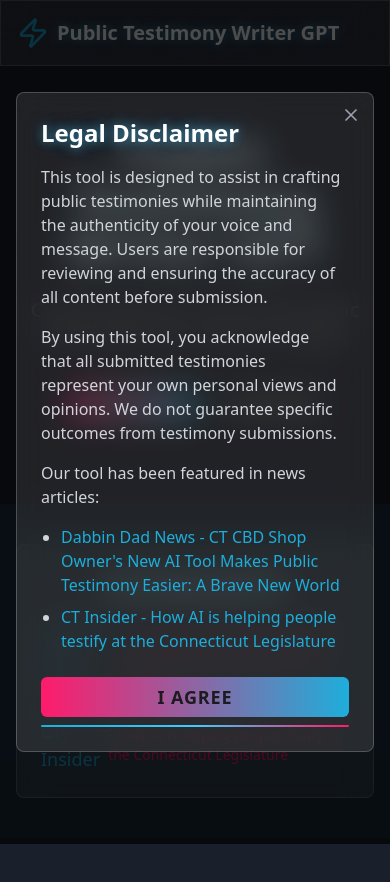
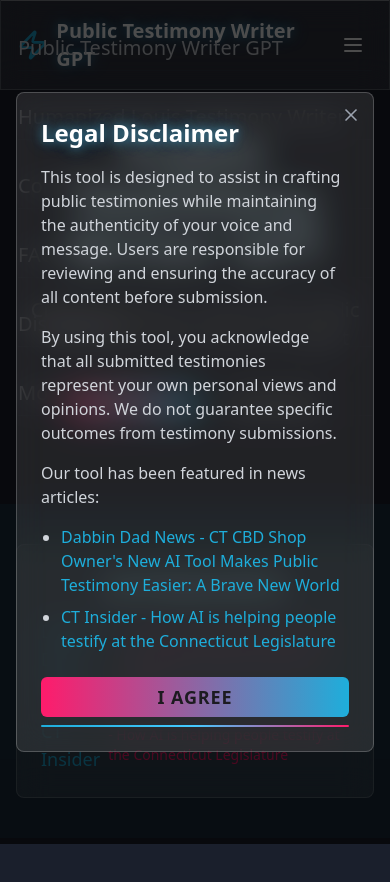
Before and after one commit to aiwebtools/publictestimonywriter, a React (Vite) app: page / in a window 390 px wide. Shown: the top 882 px of the page. Built offline with nearby package versions, Linux system fonts and the light colour scheme.

Commit message:
Implement mobile-friendly header menu
Implement a hamburger menu for the Header component to improve navigation on smaller screens.

```diff
--- a/src/components/Header.tsx
+++ b/src/components/Header.tsx
@@ -1,8 +1,16 @@
 
+import { useState } from "react";
 import { Button } from "@/components/ui/button";
-import { Zap } from "lucide-react";
+import { Menu, X, Zap } from "lucide-react";
+import { cn } from "@/lib/utils";
 
 const Header = () => {
+  const [isMenuOpen, setIsMenuOpen] = useState(false);
+
+  const toggleMenu = () => {
+    setIsMenuOpen(!isMenuOpen);
+  };
+
   return (
     <header className="fixed top-0 left-0 right-0 z-50 glass">
       <div className="container mx-auto px-4 py-4">
@@ -15,6 +23,7 @@ const Header = () => {
             </a>
           </div>
 
+          {/* Desktop Navigation */}
           <div className="hidden md:flex items-center space-x-6">
             <NavLink href="https://chatgpt.com/g/g-HEYmgtIzH-testimony-writer-gpt">
               Public Testimony Writer GPT
@@ -29,6 +38,44 @@ const Header = () => {
             <NavLink href="#disclaimer">Disclaimer</NavLink>
             <NavLink href="https://www.aiwebtools.ai">More AI Tools</NavLink>
           </div>
+
+          {/* Mobile Menu Button */}
+          <button
+            onClick={toggleMenu}
+            className="md:hidden p-2 text-white hover:text-cyberpunk-blue"
+            aria-label={isMenuOpen ? "Close menu" : "Open menu"}
+          >
+            {isMenuOpen ? <X className="w-6 h-6" /> : <Menu className="w-6 h-6" />}
+          </button>
+        </nav>
+      </div>
+
+      {/* Mobile Navigation Menu */}
+      <div
+        className={cn(
+          "fixed inset-0 z-40 bg-cyberpunk-dark/95 glass pt-20 transition-transform duration-300 ease-in-out md:hidden",
+          isMenuOpen ? "translate-y-0" : "-translate-y-full"
+        )}
+      >
+        <nav className="container mx-auto px-4 py-8 flex flex-col space-y-6">
+          <MobileNavLink href="https://chatgpt.com/g/g-HEYmgtIzH-testimony-writer-gpt" onClick={toggleMenu}>
+            Public Testimony Writer GPT
+          </MobileNavLink>
+          <MobileNavLink href="https://chatgpt.com/g/g-67531f0471b081919c8dd6f6c0ab8fbc-alex-the-human-public-testimony-writer-gpt" onClick={toggleMenu}>
+            Humanized Louis Testimony Writer
+          </MobileNavLink>
+          <MobileNavLink href="https://legislatorlink.lovable.app/" onClick={toggleMenu}>
+            Contact Local Lawmakers
+          </MobileNavLink>
+          <MobileNavLink href="#faq" onClick={toggleMenu}>
+            FAQ
+          </MobileNavLink>
+          <MobileNavLink href="#disclaimer" onClick={toggleMenu}>
+            Disclaimer
+          </MobileNavLink>
+          <MobileNavLink href="https://www.aiwebtools.ai" onClick={toggleMenu}>
+            More AI Tools
+          </MobileNavLink>
         </nav>
       </div>
     </header>
@@ -44,4 +91,22 @@ const NavLink = ({ href, children }: { href: string; children: React.ReactNode }
   </a>
 );
 
+const MobileNavLink = ({
+  href,
+  children,
+  onClick
+}: {
+  href: string;
+  children: React.ReactNode;
+  onClick?: () => void;
+}) => (
+  <a
+    href={href}
+    onClick={onClick}
+    className="text-xl text-gray-300 hover:text-white transition-colors duration-200 py-2 border-b border-gray-700/50"
+  >
+    {children}
+  </a>
+);
+
 export default Header;
```
